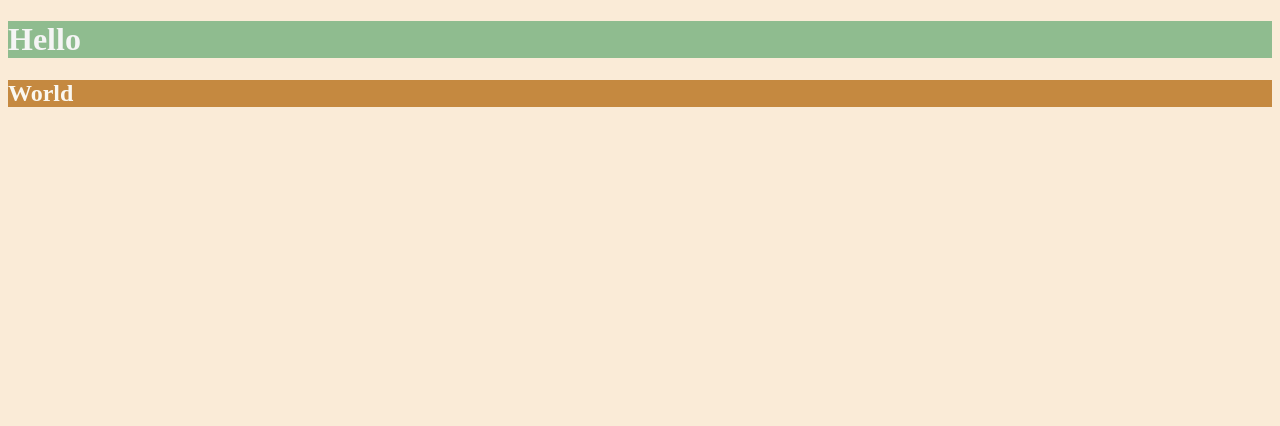
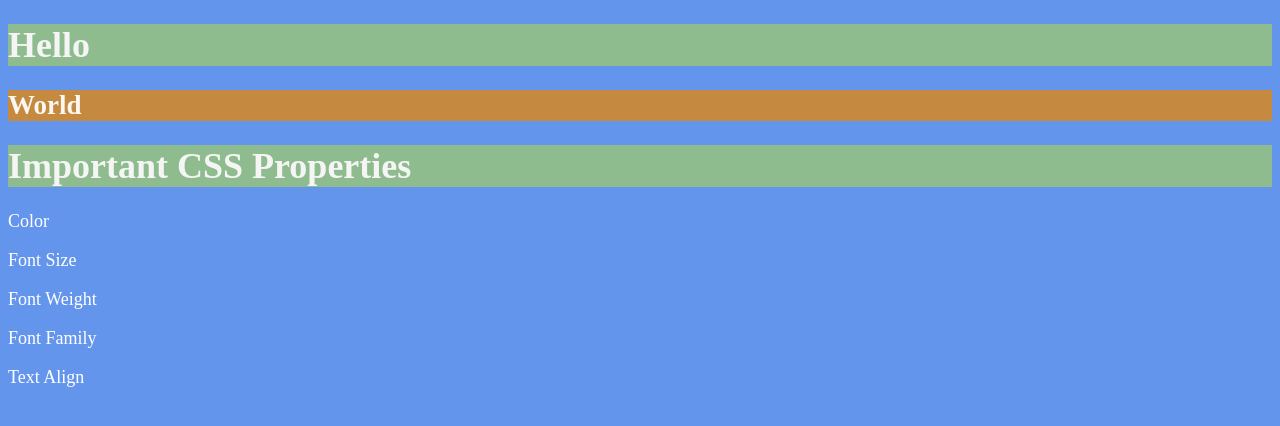
Before and after one commit to Amber94mk/html-portfolio, a plain HTML site: page index.html in a window 1280 px wide. Drawn offline with Linux system fonts and the light colour scheme.

Commit message:
Update index.html

```diff
--- a/index.html
+++ b/index.html
@@ -24,4 +24,35 @@
   <h2>World</h2>
 </body>
 
+<head>
+  <title>CSS Properties</title>
+  <style>
+    body {
+      background-color: cornflowerblue;
+      color: white;
+      font-size: 18px;
+    }
+
+    /* Don't change the CSS above, add Your CSS below */
+  </style>
+</head>
+
+<body>
+  <h1>Important CSS Properties</h1>
+  <p>Color</p>
+  <p>Font Size</p>
+  <p>Font Weight</p>
+  <p>Font Family</p>
+  <p>Text Align</p>
+
+  <!-- TODOs
+  1. Change the color of <p>Color</p> to "coral" color.
+  2. Change the font size of <p>Font Size</p> to 2X the size of the root font size.
+  3. Change the font weight of <p>Font Weight</p> to 900.
+  4. Change the font family of <p>Font Family</p> to the Google font Caveat with regular (400) font weight.
+  Link: https://fonts.google.com/specimen/Caveat
+  5. Change the <p>Text Align</p> to right align.
+  6. Change the the root (html element) font size to 30px -->
+</body>
+
 </html>
```
